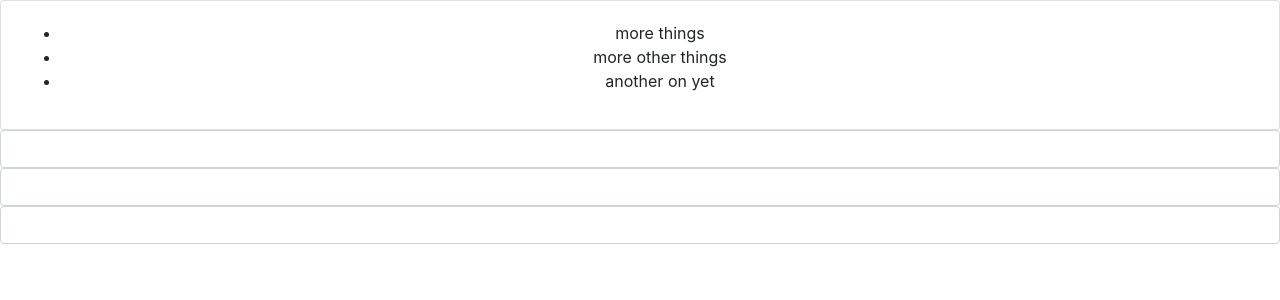
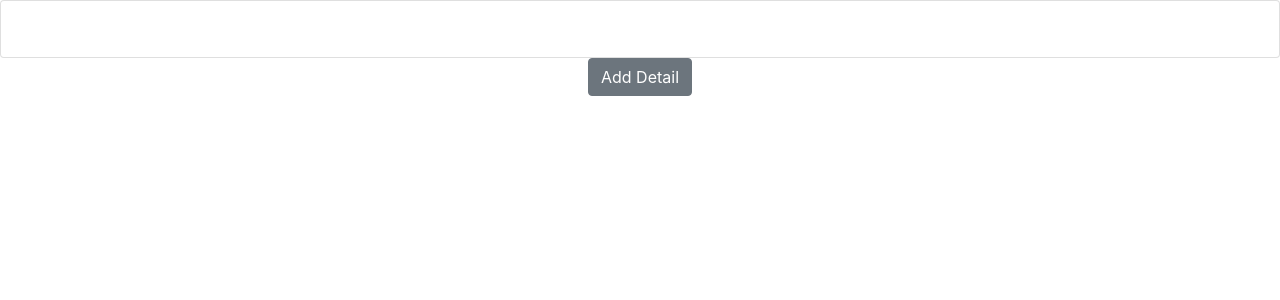
Before and after one commit to CapCoder/RentalManagementFrontEnd, a React (Create React App) app in the folder rentalm/: page / in a window 1280 px wide. Shown: the top 300 px of the page. Built offline with nearby package versions, Linux system fonts and the light colour scheme.

Commit message:
added in dynamic house details

```diff
--- a/rentalm/src/SettingsPanel/AddSettings/AddSetting.js
+++ b/rentalm/src/SettingsPanel/AddSettings/AddSetting.js
@@ -3,7 +3,7 @@ import SettingInputs from './SettingInputs';
 
 const addSettings = (props) =>{
     return(
-        <SettingInputs details={props.details}/>
+        <SettingInputs addDetail={props.addDetail} editDetail={props.editDetail} details={props.details}/>
     );
 }
 
--- a/rentalm/src/SettingsPanel/AddSettings/InputBox.js
+++ b/rentalm/src/SettingsPanel/AddSettings/InputBox.js
@@ -2,7 +2,7 @@ import React from 'react';
 import {Input} from 'reactstrap';
 
 const inputBox = (props) =>(
-    <Input type="text" valueAs={props.startingText} />
+    <Input type="text" name={props.index} value={props.startingText} onChange={props.editDetail} />
 );
 
 export default inputBox;
--- a/rentalm/src/SettingsPanel/AddSettings/SettingInputs.js
+++ b/rentalm/src/SettingsPanel/AddSettings/SettingInputs.js
@@ -1,10 +1,11 @@
 import React from 'react';
 import InputBox from './InputBox';
+import {Button} from 'reactstrap';
 
 const inputList = (props) =>{
     const inputs = props.details.map(detail =>{
         return(
-            <InputBox index={props.details.indexOf(detail)} startingText={detail}/>
+            <InputBox editDetail={props.editDetail} index={props.details.indexOf(detail)} startingText={detail}/>
         );
 
     });
@@ -12,6 +13,7 @@ const inputList = (props) =>{
     return(
         <>
             {inputs}
+            <Button onClick={props.addDetail}>Add Detail</Button>
         </>
     )
 }
--- a/rentalm/src/SettingsPanel/SettingsPanel.js
+++ b/rentalm/src/SettingsPanel/SettingsPanel.js
@@ -2,7 +2,7 @@ import React from 'react';
 import AddSetting from './AddSettings/AddSetting';
 
 const settingsPanel = (props) =>(
-    <AddSetting details={props.details}/>
+    <AddSetting addDetail={props.addDetail} editDetail={props.editDetail} details={props.details}/>
 );
 
 export default settingsPanel;
--- a/rentalm/src/Warehouse/Warehouse.js
+++ b/rentalm/src/Warehouse/Warehouse.js
@@ -4,11 +4,19 @@ import SettingsPanel from '../SettingsPanel/SettingsPanel';
 
 class Warehouse extends Component{
     state={
-        houseDetails:["more things", "more other things", "another on yet"]
+        houseDetails:[]
     }
 
-    editDetailHandler = () =>{
+    editDetailHandler = (e) =>{
+        let newState = [...this.state.houseDetails];
+        newState[e.target.name] = [e.target.value];
+        this.setState({houseDetails:newState});
+        console.log(this.state.houseDetails);
+    }
 
+    addDetailHandler = () =>{
+        let newState = [...this.state.houseDetails, ""];
+        this.setState({houseDetails:newState});
     }
 
     render(){
@@ -16,7 +24,7 @@ class Warehouse extends Component{
         return(
             <>
                 <ViewPort cardDetails={this.state.houseDetails}/>
-                <SettingsPanel details={this.state.houseDetails}/>
+                <SettingsPanel addDetail={this.addDetailHandler} editDetail={this.editDetailHandler} details={this.state.houseDetails}/>
             </>
         );
     }
```
